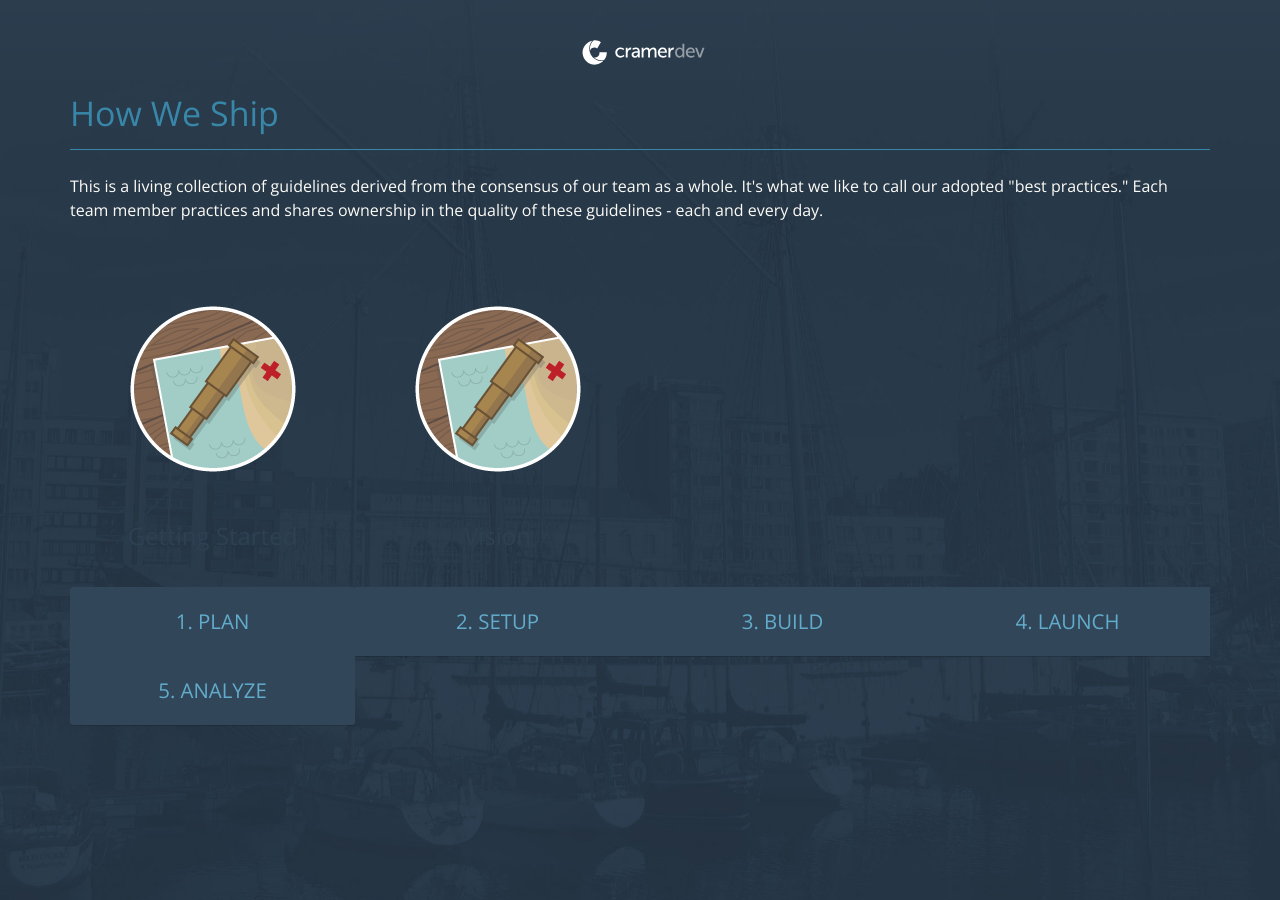
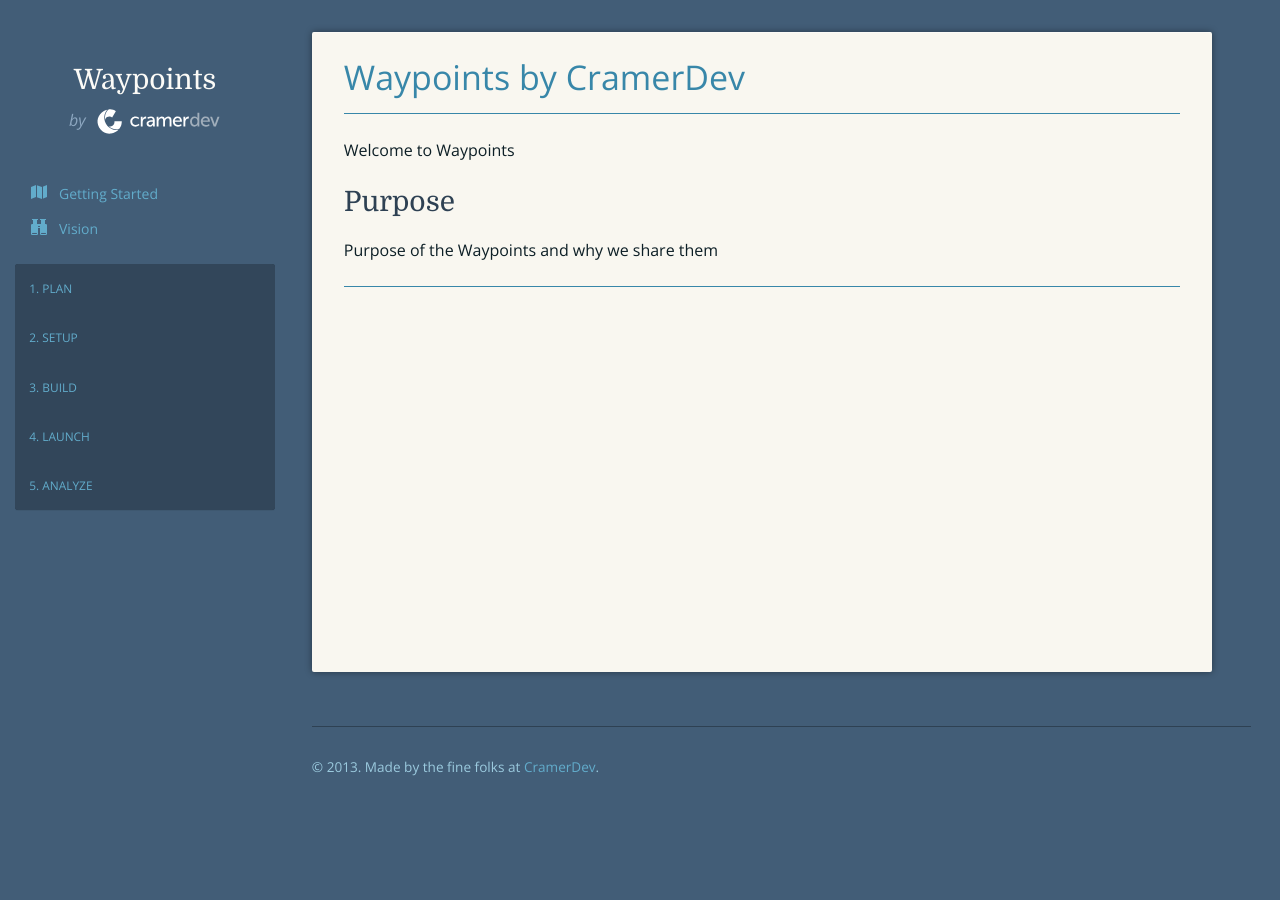
Before and after one commit to cramerdev/docs, a Jekyll site: the page built from index.html, in a window 1280 px wide. Built offline with Jekyll 4.4.1, drawn with Linux system fonts in a browser that asks for light colours; nearby versions of some CDN libraries; Markdown is read by kramdown in place of the engine named in the settings.

Commit message:
remove splash page

```diff
--- a/_layouts/default.html
+++ b/_layouts/default.html
@@ -7,7 +7,7 @@
       <header>
         <div class="top">
           <div class="container">
-            <h2>Waypoints</h2>
+            <a href="/"><h2>Waypoints</h2></a>
             <p>by <a href="/"><img src="/assets/images/logo.svg"></a></p>
           </div>
         </div>
--- a/_posts/2013-09-10-getting-started.markdown
+++ b/_posts/2013-09-10-getting-started.markdown
@@ -3,8 +3,8 @@
 title: Getting Started
 ---
 
-About the Waypoints, how they came about
+Getting started with Waypoints, how to use it
 
 ## Purpose
 
-Purpose of the Waypoints and why we share them
+What you can get from it, etc.
--- a/assets/css/_common.scss
+++ b/assets/css/_common.scss
@@ -154,6 +154,10 @@
     margin-bottom: 0;
   }
 
+  a:hover {
+    text-decoration: none;
+  }
+
   p {
     color: lighten($primary,40);
     font-style: italic;
@@ -213,7 +217,7 @@
 
     h3 {
       background-color: lighten($primary,2);
-      box-shadow: 0 1px 0 rgba(0,0,0, 0.15);
+      box-shadow: 0 1px 0 rgba(0,0,0, 0.05);
       display: block;
       margin: 0;
       padding: 1.2em;
--- a/assets/css/main.css
+++ b/assets/css/main.css
@@ -324,6 +324,9 @@
   color: #fcfbf7;
   margin-bottom: 0;
 }
+header .top a:hover {
+  text-decoration: none;
+}
 header .top p {
   color: #8da7c0;
   font-style: italic;
@@ -382,7 +385,7 @@
 }
 ul.nav-accordion li.parent h3 {
   background-color: #32465a;
-  box-shadow: 0 1px 0 rgba(0, 0, 0, 0.15);
+  box-shadow: 0 1px 0 rgba(0, 0, 0, 0.05);
   display: block;
   margin: 0;
   padding: 1.2em;
--- a/index.html
+++ b/index.html
@@ -1,23 +1,10 @@
 ---
-layout: front
-title: Harbor - Shipping Department
+layout: page
+title: Waypoints by CramerDev
 ---
 
-<div class="row">
+Welcome to Waypoints
 
-  <!-- main content -->
-  <div class="col-md-12 banner">
+## Purpose
 
-    <h1>How We Ship</h1>
-    <p>This is a living collection of guidelines derived from the consensus of our team as a whole. It's what we like to call our adopted "best practices." Each team member practices and shares ownership in the quality of these guidelines - each and every day.</p>
-
-  </div>
-</div>
-
-<div class="row">
-  <div class="col-md-12 features">
-    <ul>
-      {% include core-nav.html %}
-    </ul>
-  </div>
-</div>
+Purpose of the Waypoints and why we share them
```
